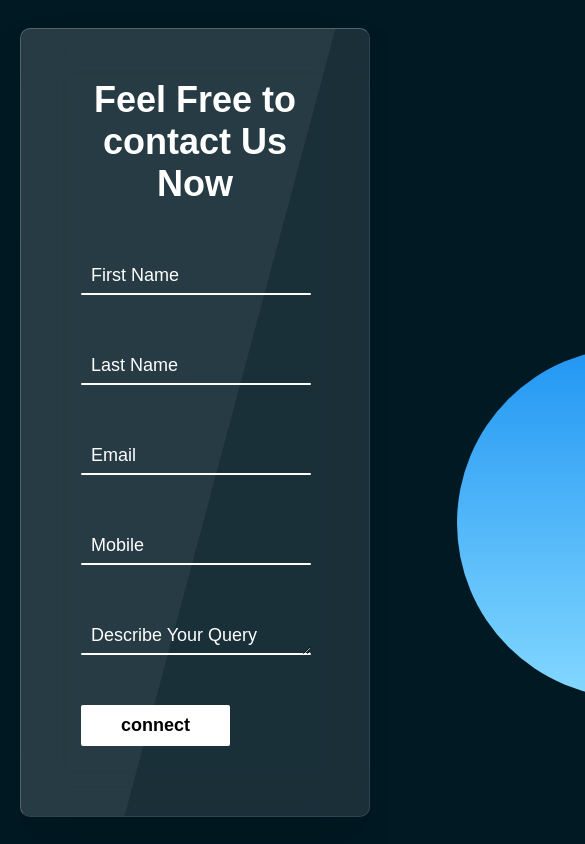
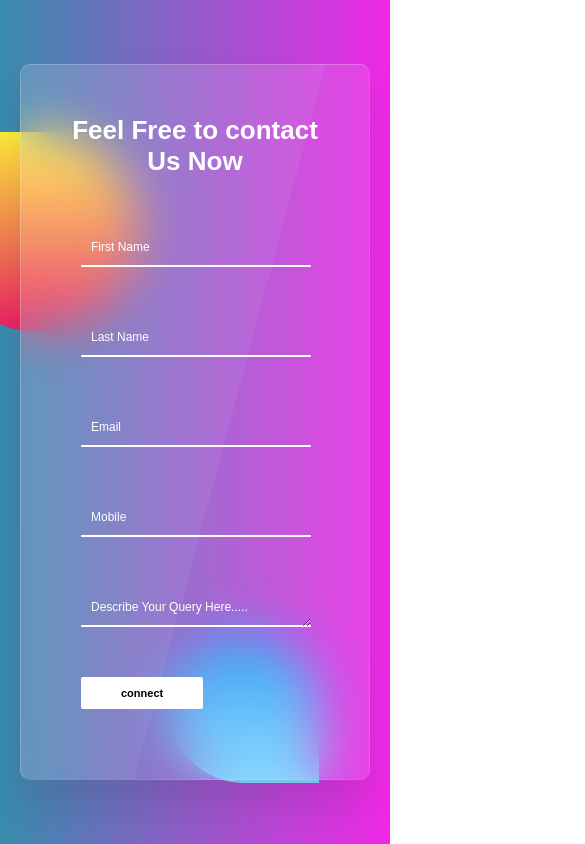
Before and after one commit to varse412/code_masters, a plain HTML site: page contact.html in a window 390 px wide. Shown: the top 844 px of the page, 585 px wide, since content can reach past the window. Drawn offline with Linux system fonts and the light colour scheme.

Commit message:
Added responsiveness to contacts page

```diff
--- a/contact.css
+++ b/contact.css
@@ -8,7 +8,7 @@
 }
 body{
     overflow-x: hidden;
-    background: #001923;
+
 }
 section{
 
@@ -18,7 +18,9 @@ section{
     min-height: 100vh;
     padding: 20px;
     width: 100%;
-    background: #001923;
+    /* background: #001923; */
+    /* background: #388cad; */
+    background: linear-gradient(to right,#388cad,rgb(241, 40, 231));
 
 }
 section::before{
@@ -135,7 +137,7 @@ position: relative;
 
 
 }
-.container::bef{
+.container::before{
     content: '';
     position: absolute;
     top: 0;
@@ -181,7 +183,7 @@ position: relative;
    border: none;
    outline: none;
    font-size: 15px;
-   padding: 0 10px;
+   padding: 10px 10px;
    z-index: 1;
    color: #000;
 }
@@ -243,3 +245,81 @@ position: relative;
     border-radius: 2px;
 
 }
+@media screen and (max-width:1224px){
+    section::after {
+        content: "";
+        position: absolute;
+        width: 200px;
+        height: 200px;
+        background: linear-gradient(rgb(33, 150, 243), rgb(131, 216, 255));
+        border-radius: 50% 50% 0px;
+        transform: translate(150px, 145px);
+    }
+}
+@media screen and (max-width:588px){
+    section::after {
+        content: "";
+        position: absolute;
+        width: 150px;
+        height: 150px;
+        background: linear-gradient(rgb(33, 150, 243), rgb(131, 216, 255));
+        border-radius: 50% 50% 0px;
+        transform: translate(49px, 286px);
+    }
+    .container h2 {
+        width: 100%;
+        text-align: center;
+        color: #fff;
+        font-size: 26px;
+        margin-bottom: 20px;
+    }
+    .container .row .col .inputBox input,
+.container .row .col .inputBox textarea{
+    position: absolute;
+    width: 100%;
+    height: 100%;
+   color: #fff;
+   background: transparent;
+   border: none;
+   outline: none;
+   font-size: 12px;
+   padding: 10px 10px;
+   z-index: 1;
+   color: #000;
+}
+.container .row .col .inputBox .text{
+    position: absolute;
+    top: 0;
+    left: 0;
+    line-height: 40px;
+    font-size: 12px;
+    padding: 0 10px;
+    display: block;
+    transition: 0.5s;
+    pointer-events: none;
+}
+.container .row .col  #contact-submit{
+    border: none;
+    padding: 10px 40px;
+    cursor: pointer;
+    outline: none;
+    background: #fff;
+    color: #000;
+    font-weight: 600;
+    font-size: 11px;
+    border-radius: 2px;
+
+}
+}
+@media screen and (max-width:793px){
+    section::before {
+        content: '';
+        position: absolute;
+        width: 200px;
+        height: 200px;
+        background: linear-gradient(#ffeb3b,#e91e63);
+        border-radius: 50%;
+        border-top-left-radius: 0px;
+        transform: translate(-156px, -190px);
+    }
+}
```
